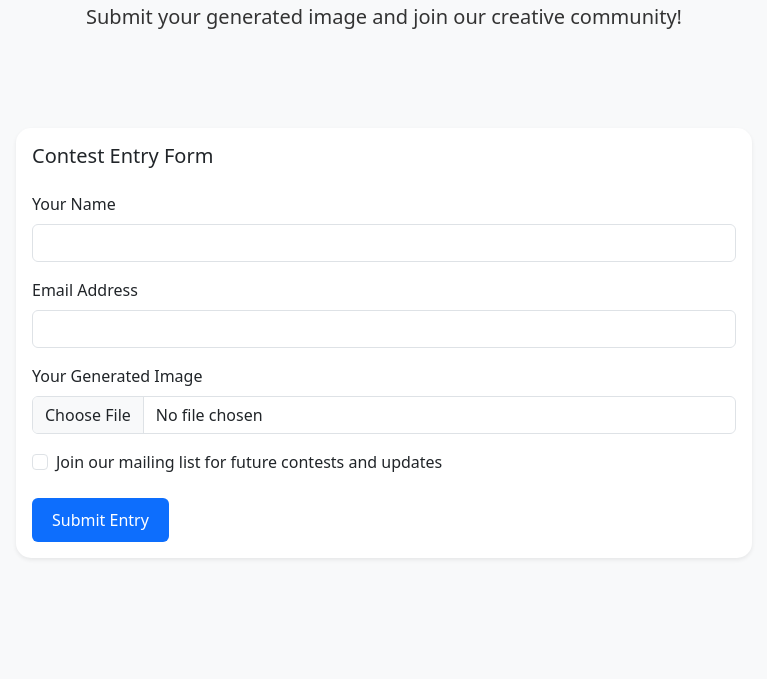
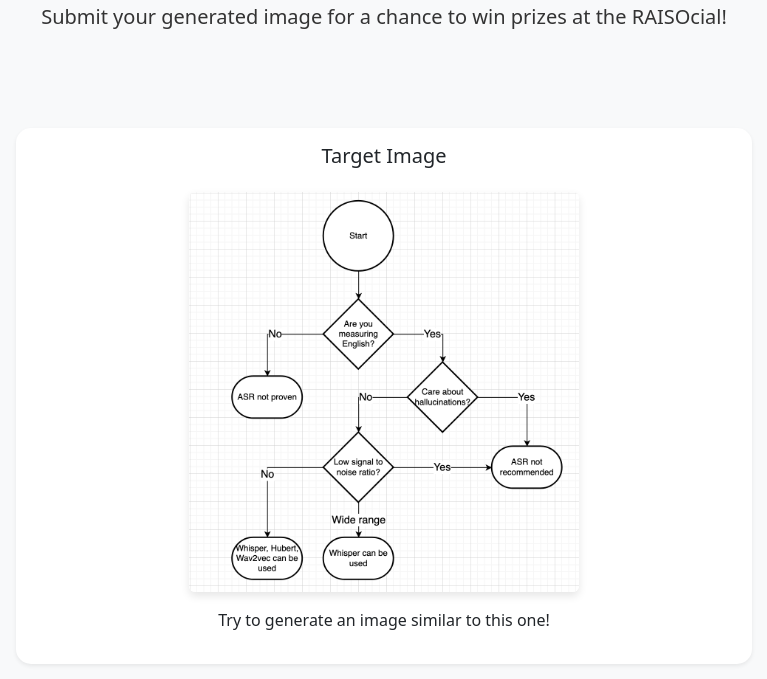
Before and after one commit to JustinAronson/raiso-image-contest, a plain HTML site: page index.html in a window 1280 px wide. Shown: the part 121-800 px from the top of the page, without its empty margins (256-1023 px from the left). Drawn offline with nearby package versions, Linux system fonts and the light colour scheme.

Commit message:
Add target image

```diff
--- a/app.js
+++ b/app.js
@@ -1,6 +1,6 @@
 // Imgur API configuration
 const IMGUR_CLIENT_ID = 'fee03233502446f'; // Replace with your Imgur Client ID
-const GOOGLE_SCRIPT_URL = 'https://script.google.com/macros/s/AKfycbzo6ujeg9oVG-pnUW4GNluIlzZ3jQZIYZfbxL5OI9Oz_qd8Ed-7F0SLQXSbMLxRxyY3VQ/exec'; // Replace with your Google Apps Script URL
+const GOOGLE_SCRIPT_URL = 'https://script.google.com/macros/s/AKfycbyWQGaNkveDywKMenMGp-trlemFHeAX8VXJg8krYjXJ4Qxowg0i_bUY0zGZHxUxWdW-4g/exec'; // Replace with your Google Apps Script URL
 
 document.addEventListener('DOMContentLoaded', function() {
     const form = document.getElementById('contestForm');
--- a/index.html
+++ b/index.html
@@ -11,8 +11,20 @@
     <div class="container">
         <header class="text-center py-5">
             <h1 class="display-4">Image Generation Contest</h1>
-            <p class="lead">Submit your generated image and join our creative community!</p>
+            <p class="lead">Submit your generated image for a chance to win prizes at the RAISOcial!</p>
         </header>
+
+        <div class="row justify-content-center mb-5">
+            <div class="col-md-8">
+                <div class="card shadow-sm">
+                    <div class="card-body text-center">
+                        <h5 class="card-title mb-4">Target Image</h5>
+                        <img src="./target-image.png" alt="Target Image" class="target-image img-fluid rounded">
+                        <p class="mt-3">Try to generate an image similar to this one!</p>
+                    </div>
+                </div>
+            </div>
+        </div>
 
         <div class="row justify-content-center mb-5">
             <div class="col-md-8">
@@ -58,7 +70,7 @@
                     <button type="button" class="btn-close" data-bs-dismiss="modal"></button>
                 </div>
                 <div class="modal-body">
-                    <p>Thank you for your submission! We've received your entry.</p>
+                    <p id="successMessage">Thank you for your submission! We've received your entry.</p>
                 </div>
                 <div class="modal-footer">
                     <button type="button" class="btn btn-secondary" data-bs-dismiss="modal">Close</button>
--- a/styles.css
+++ b/styles.css
@@ -30,10 +30,20 @@ header {
     margin-top: 10px;
 }
 
+.target-image {
+    max-width: 100%;
+    max-height: 400px;
+    object-fit: contain;
+    margin: 0 auto;
+    box-shadow: 0 4px 8px rgba(0,0,0,0.1);
+}
+
 #imagePreview img {
     max-width: 100%;
+    max-height: 400px;
     border-radius: 8px;
     box-shadow: 0 2px 4px rgba(0,0,0,0.1);
+    object-fit: contain;
 }
 
 .form-control:focus {
```
Also changed, not shown: target-image.png (added).
